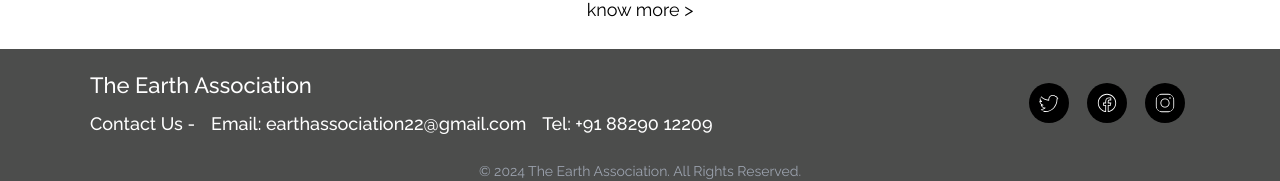
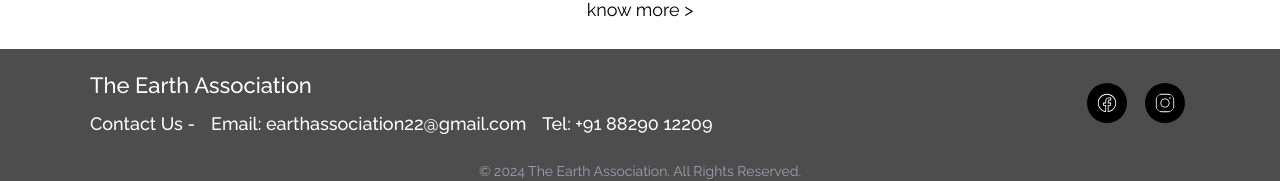
Before and after one commit to jigovind556/EarthAssociation, a React (Vite) app: page / in a window 1280 px wide. Shown: the part 4531-4712 px from the top of the page. Built offline with nearby package versions, Linux system fonts and the light colour scheme.

Commit message:
removed twitter from footer

```diff
--- a/src/components/Footer.jsx
+++ b/src/components/Footer.jsx
@@ -52,7 +52,7 @@ const Footer = () => {
             </div>
           </div>
           <div className="flex gap-2">
-            <a href="#">
+            {/* <a href="#">
               <img
                 src={twitter}
                 alt=""
@@ -60,7 +60,7 @@ const Footer = () => {
                 height={50}
                 className="scale-[80%] bg-black p-3 rounded-full "
               />
-            </a>
+            </a> */}
             <a href="https://www.facebook.com/share/J5jBuGzJJFmfYAGm/?mibextid=LQQJ4d">
               <img
                 src={facebook}
```
